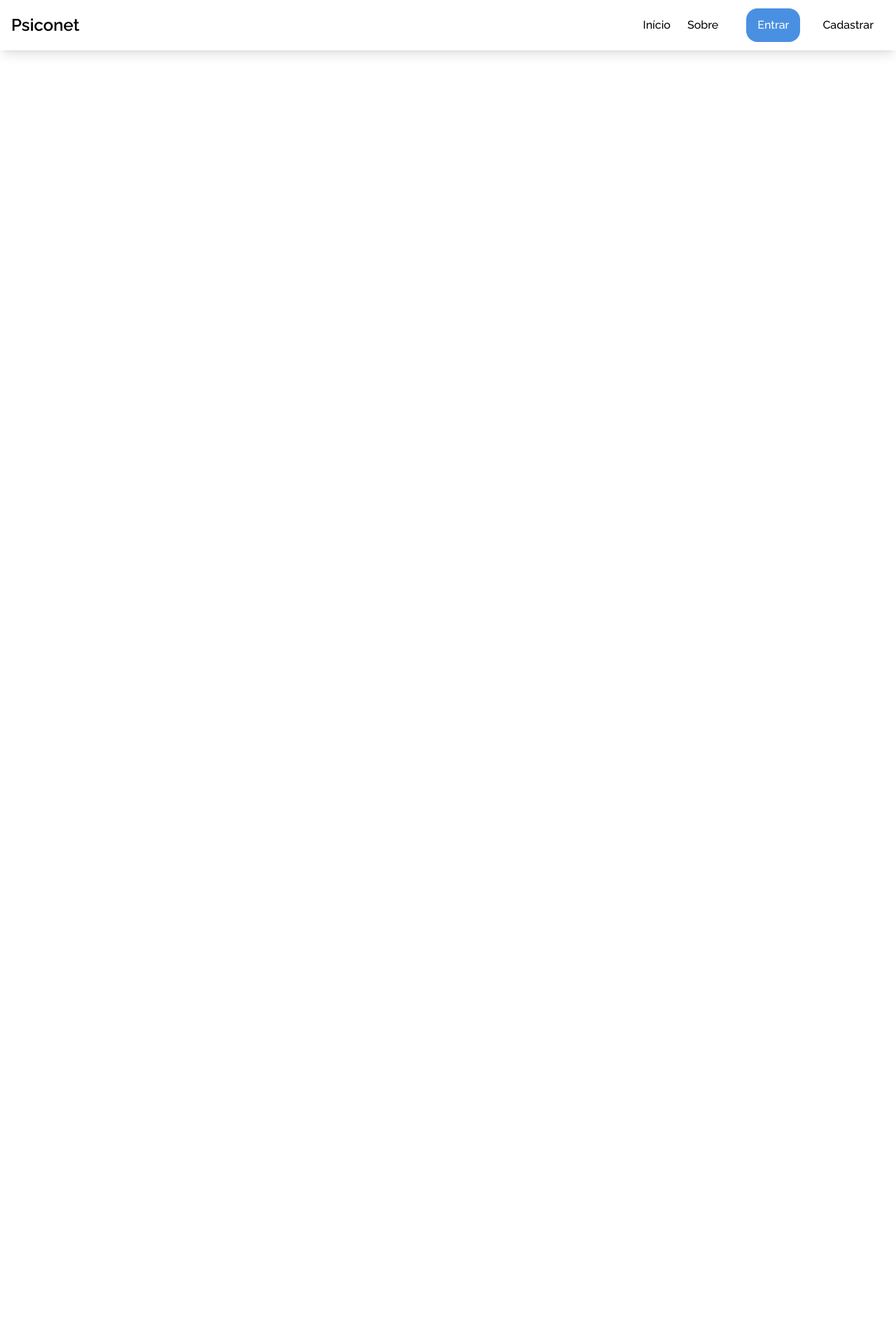
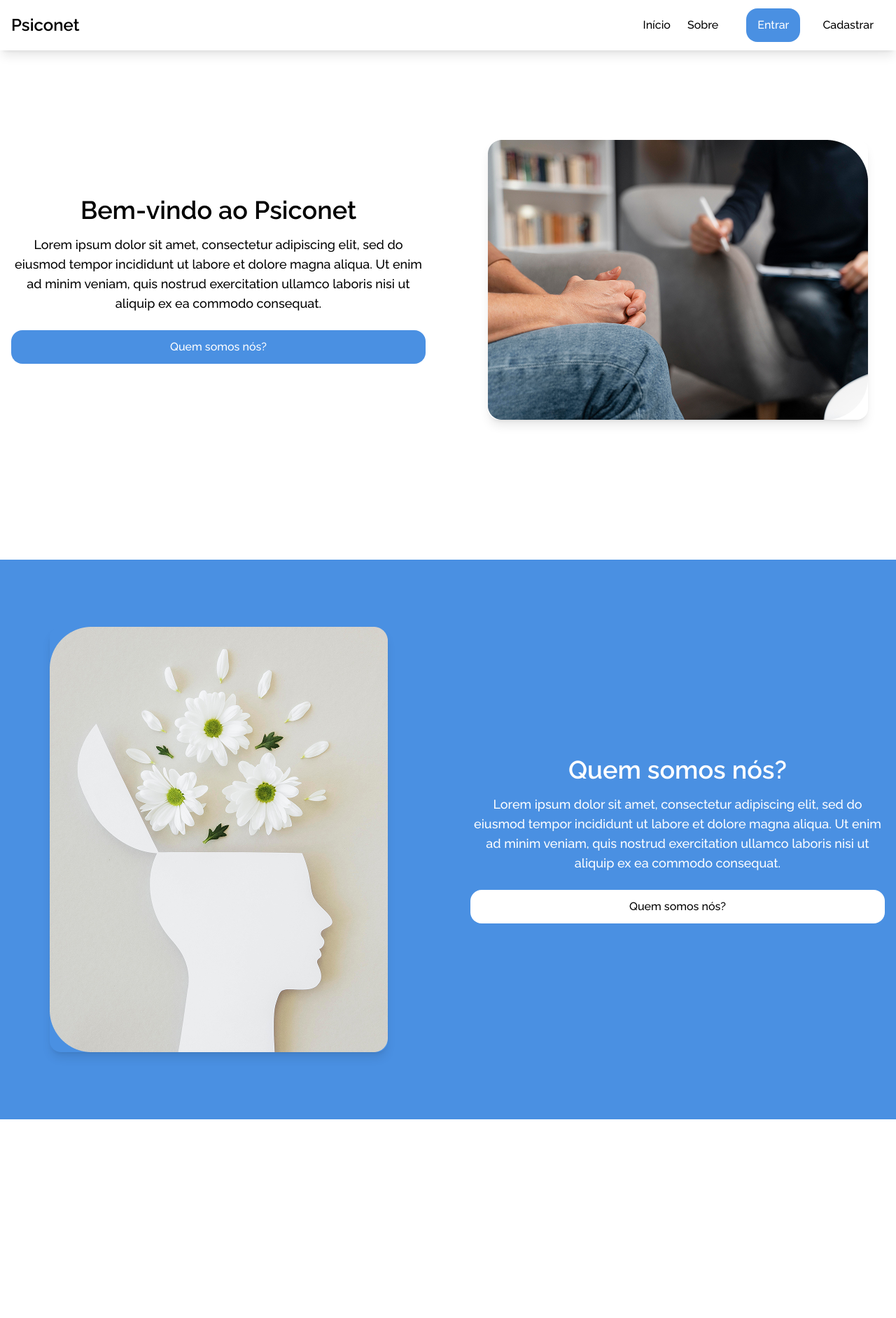
Before and after one commit to jonathaneamorim/Psiconet-Frontend, a Next.js app: page / in a window 1280 px wide. Shown: the top 1884 px of the page at 70% size. Before the commit the page ends 800 px from the top, so only its background shows below. Built offline with nearby package versions, Linux system fonts and the light colour scheme; no server answers.

Commit message:
feature(homepage): Inserindo blocos de aprensetação na homepage

```diff
--- a/src/app/page.tsx
+++ b/src/app/page.tsx
@@ -1,8 +1,56 @@
-import { Header } from "@/components/Organism/Header";
+import { PresentationSection } from "@/components/Organism/PresentationSection";
+import homepage from "@/data/mock.json";
+
 
 export default function Home() {
   return (
     <main>
+      <PresentationSection
+        variant="image-right"
+        primaryContent={{
+            title: homepage.homepage.firstSection.title,
+            text: homepage.homepage.firstSection.text,
+            buttonText: homepage.homepage.firstSection.buttonText,
+            buttonLink: homepage.homepage.firstSection.buttonLink
+        }}
+        bgVariant="--secondary"
+        textColor="--tertiary"
+        imageSrc={homepage.homepage.firstSection.imageSrc}
+      />
+
+      <PresentationSection
+        variant="image-left"
+        primaryContent={{
+            title: homepage.homepage.secondSection.title,
+            text: homepage.homepage.secondSection.text,
+            buttonText: homepage.homepage.secondSection.buttonText,
+            buttonLink: homepage.homepage.secondSection.buttonLink,
+            buttonVariant: 'secondary'
+        }}
+        bgVariant="--primary"
+        textColor="--secondary"
+        imageSrc={homepage.homepage.secondSection.imageSrc}
+      />
+
+      <PresentationSection
+        variant="text-both"
+        primaryContent={{
+            title: homepage.homepage.thirdSection.block1.title,
+            text: homepage.homepage.thirdSection.block1.text,
+            buttonText: homepage.homepage.thirdSection.block1.buttonText,
+            buttonLink: homepage.homepage.thirdSection.block1.buttonLink,
+            buttonVariant: 'primary'
+        }}
+        secondaryContent={{
+            title: homepage.homepage.thirdSection.block2.title,
+            text: homepage.homepage.thirdSection.block2.text,
+            buttonText: homepage.homepage.thirdSection.block2.buttonText,
+            buttonLink: homepage.homepage.thirdSection.block2.buttonLink,
+            buttonVariant: 'primary'
+        }}
+        bgVariant="--secondary"
+        textColor="--tertiary"
+      />
 
     </main>
   );
```
